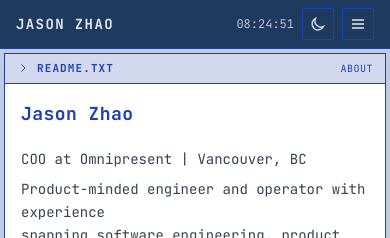
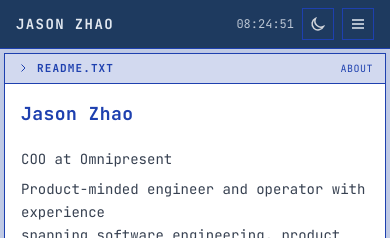
Before and after one commit to jasonz23/2026-personal-website, a Next.js app: page / in a window 390 px wide. Shown: the top 238 px of the page. Built offline with nearby package versions, Linux system fonts and the light colour scheme.

Commit message:
remove phone number and make link clickable

```diff
--- a/src/constants/fileSystem.ts
+++ b/src/constants/fileSystem.ts
@@ -22,7 +22,7 @@
           content: [
             "# Jason Zhao",
             "",
-            "COO at Omnipresent | Vancouver, BC",
+            "COO at Omnipresent",
             "",
             "Product-minded engineer and operator with experience",
             "spanning software engineering, product ownership, and",
@@ -173,9 +173,8 @@
             "# Contact Me",
             "",
             "  Email:    jason1382311@gmail.com",
-            "  Phone:    (403)-616-9399",
-            "  Github:   github.com/jasonz23",
-            "  LinkedIn: linkedin.com/in/jason-yd-zhao",
+            "  Github:   <a>github.com/jasonz23</a>",
+            "  LinkedIn: <a>linkedin.com/in/jason-yd-zhao</a>",
             "  Location: Vancouver, BC",
             "",
             "Feel free to reach out!",
@@ -200,7 +199,6 @@
         "         JASON ZHAO - RESUME",
         "========================================",
         "",
-        "Vancouver, BC | (403)-616-9399",
         "jason1382311@gmail.com",
         "",
         "EDUCATION",
```
